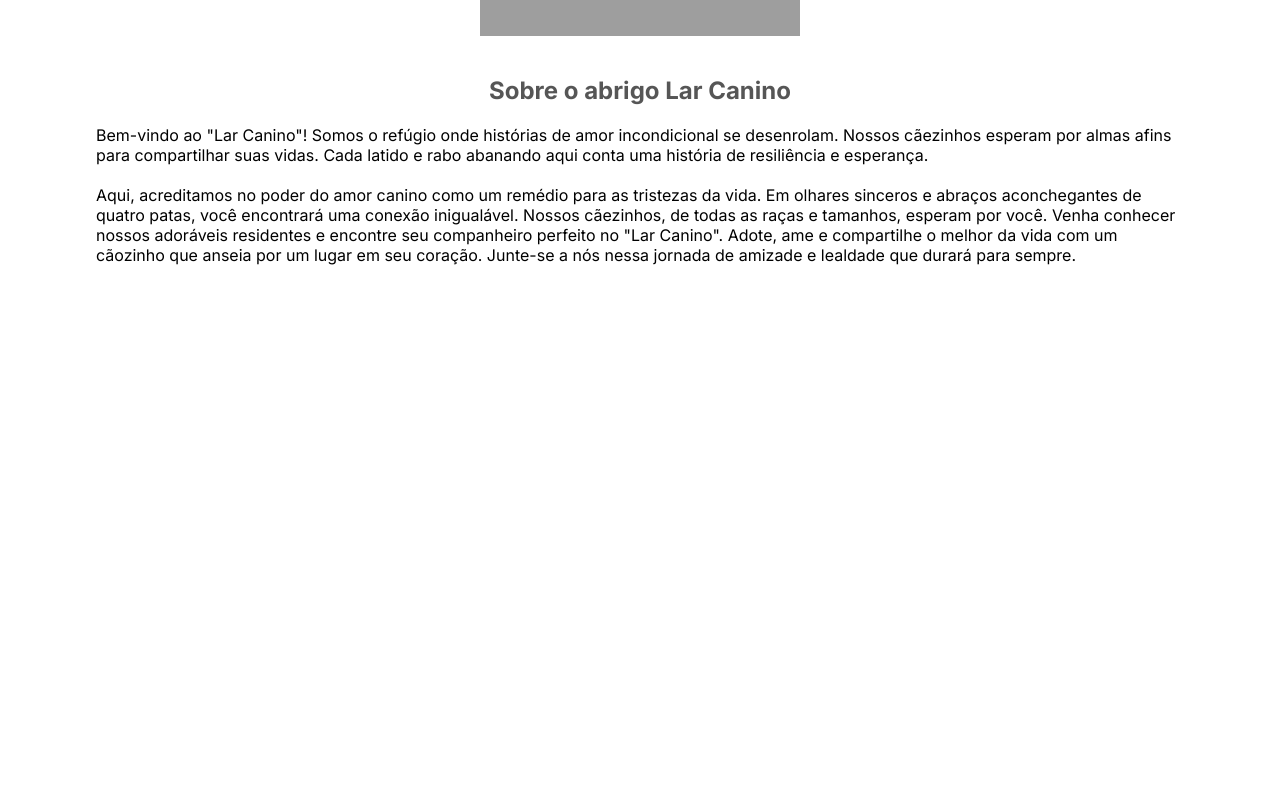
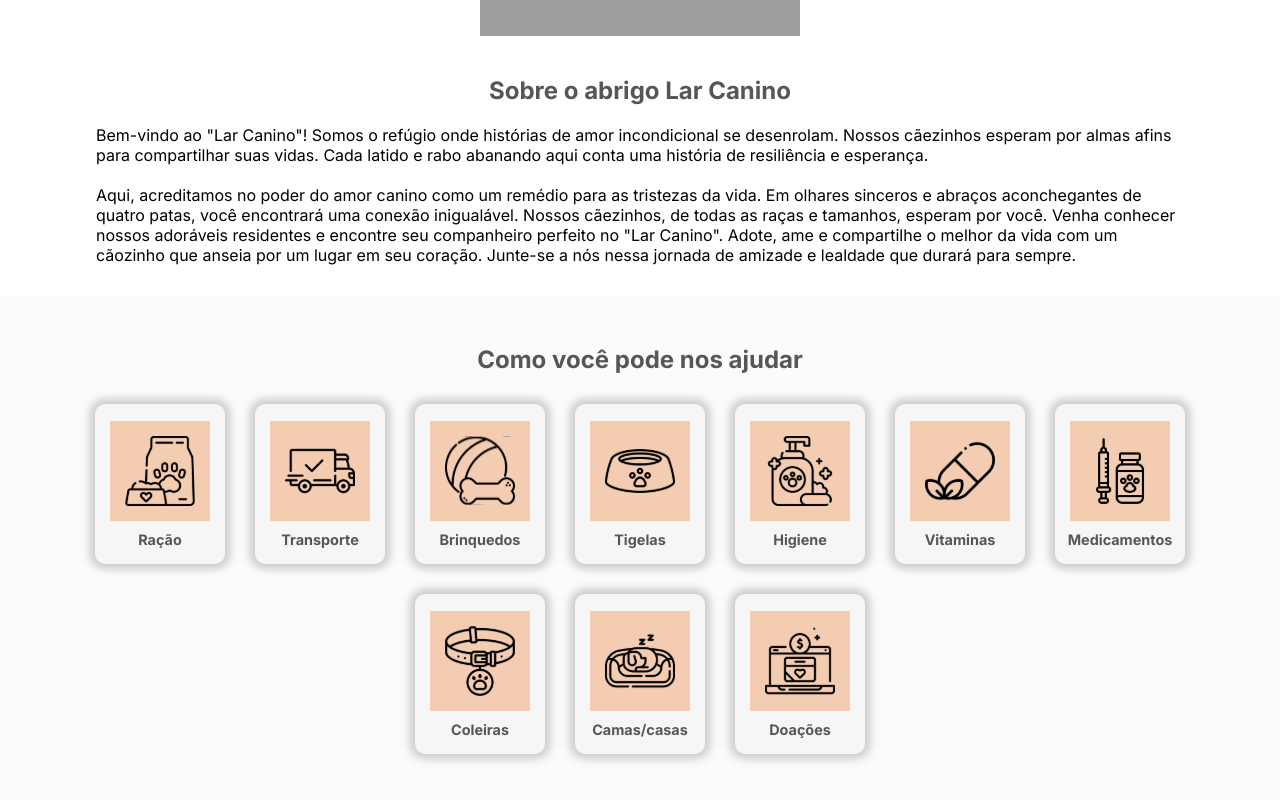
Before and after one commit to lettyviana/lar-canino, a Next.js app: page / in a window 1280 px wide. Shown: the part 1074-1874 px from the top of the page. Before the commit the page ends 1369 px from the top, so only its background shows below. Built offline with nearby package versions, Linux system fonts and the light colour scheme; grey boxes are pictures that could not be loaded.

Commit message:
Criação da seção Como nos ajudar

```diff
--- a/app/assets/styles/globals.scss
+++ b/app/assets/styles/globals.scss
@@ -41,3 +41,5 @@ li {
 @import "./nav.scss";
 @import "./home.scss";
 @import "./about.scss";
+@import "./icon.scss";
+@import "./help.scss";
--- /dev/null
+++ b/app/assets/styles/help.scss
@@ -0,0 +1,23 @@
+@import "./variables.scss";
+
+.help-container {
+  background-color: $white3;
+  padding: 50px 0 100px;
+  width: 100%;
+
+  .content-container {
+    align-items: center;
+    display: flex;
+    flex-direction: column;
+    gap: 30px;
+    justify-content: center;
+
+    .icons-container {
+      display: flex;
+      flex-wrap: wrap;
+      gap: 30px;
+      justify-content: center;
+      max-width: 1120px;
+    }
+  }
+}
--- /dev/null
+++ b/app/assets/styles/icon.scss
@@ -0,0 +1,44 @@
+@import "./variables.scss";
+
+.icon-container {
+  align-items: center;
+  background-color: $white2;
+  border-radius: 10px;
+  box-shadow: $cardBoxShadow;
+  display: flex;
+  flex-direction: column;
+  gap: 10px;
+  height: 160px;
+  justify-content: center;
+  width: 130px;
+
+  .icon-image-container {
+    align-items: center;
+    background-color: $brown5;
+    display: flex;
+    justify-content: center;
+    height: 100px;
+    width: 100px;
+  }
+
+  .icon-description {
+    color: $gray;
+    font-size: 0.9rem;
+    font-weight: 700;
+  }
+
+  @media screen and (min-device-width: $desktopBreakpoint) {
+    gap: 20px;
+    height: 200px;
+    width: 180px;
+
+    .icon-image-container {
+      height: 120px;
+      width: 140px;
+    }
+
+    .icon-description {
+      font-size: 1.2rem;
+    }
+  }
+}
--- /dev/null
+++ b/app/components/Help/index.tsx
@@ -0,0 +1,34 @@
+import { Icon } from "../Icon";
+import { SectionTitle } from "../SectionTitle";
+import petFood from "@/app/assets/images/icons/pet-food.svg";
+import transport from "@/app/assets/images/icons/transport.svg";
+import toys from "@/app/assets/images/icons/toys.svg";
+import bowls from "@/app/assets/images/icons/bowl.svg";
+import hygiene from "@/app/assets/images/icons/hygiene.svg";
+import vitamins from "@/app/assets/images/icons/vitamins.svg";
+import medicines from "@/app/assets/images/icons/medicine.svg";
+import collars from "@/app/assets/images/icons/collar.svg";
+import beds from "@/app/assets/images/icons/bed.svg";
+import donation from "@/app/assets/images/icons/donation.svg";
+
+export const Help = () => {
+  return (
+    <section id="como-ajudar" className="help-container">
+      <div className="content-container">
+        <SectionTitle>Como você pode nos ajudar</SectionTitle>
+        <div className="icons-container">
+          <Icon src={petFood} alt="Ração" text="Ração" />
+          <Icon src={transport} alt="Transporte" text="Transporte" />
+          <Icon src={toys} alt="Brinquedos" text="Brinquedos" />
+          <Icon src={bowls} alt="Tigelas" text="Tigelas" />
+          <Icon src={hygiene} alt="Higiene" text="Higiene" />
+          <Icon src={vitamins} alt="Vitaminas" text="Vitaminas" />
+          <Icon src={medicines} alt="Medicamentos" text="Medicamentos" />
+          <Icon src={collars} alt="Coleiras" text="Coleiras" />
+          <Icon src={beds} alt="Camas/casas" text="Camas/casas" />
+          <Icon src={donation} alt="Doações" text="Doações" />
+        </div>
+      </div>
+    </section>
+  );
+};
--- /dev/null
+++ b/app/components/Icon/index.tsx
@@ -0,0 +1,18 @@
+import Image from "next/image";
+
+type IconProps = {
+  src: string;
+  alt: string;
+  text: string;
+};
+
+export const Icon = ({ src, alt, text }: IconProps) => {
+  return (
+    <div className="icon-container">
+      <div className="icon-image-container">
+        <Image src={src} alt={alt} style={{ width: 70, height: 70 }} />
+      </div>
+      <p className="icon-description">{text}</p>
+    </div>
+  );
+};
--- a/app/page.tsx
+++ b/app/page.tsx
@@ -1,4 +1,5 @@
 import { About } from "./components/About";
+import { Help } from "./components/Help";
 import { Home } from "./components/Home";
 
 export default function App() {
@@ -6,6 +7,7 @@ export default function App() {
     <>
     <Home />
     <About />
+    <Help />
     </>
   );
 }
```
